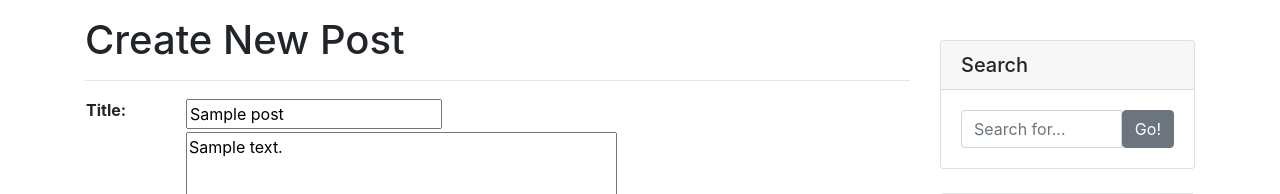
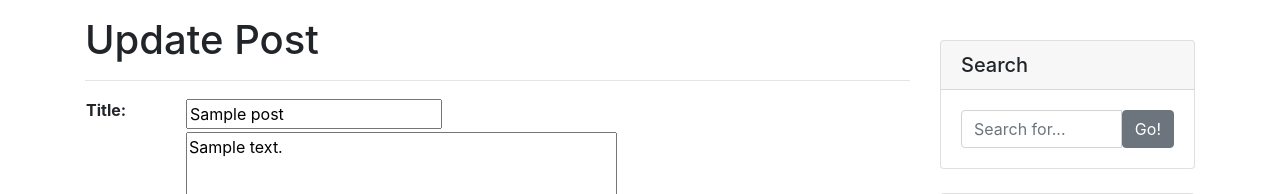
Before and after one commit to hyunmin0317/Do_It_Django, a Django app: page /blog/update_post/1/ in a window 1280 px wide. Shown: the part 56-250 px from the top of the page. Run offline with Django 3.2, Linux system fonts and the light colour scheme; a user stored in the database is signed in; tables that the repository leaves empty hold one stand-in row (values such as "Sample post"); some libraries are stand-ins or nearby versions.

Commit message:
week7: update post

```diff
--- a/blog/templates/blog/post_detail.html
+++ b/blog/templates/blog/post_detail.html
@@ -6,6 +6,12 @@
 
 {% block main_area %}
     <div class="col-lg-8">
+
+        {% if user.is_authenticated and user == post.author%}
+            <a class="btn btn-into btn-sm float-right" href="/blog/update_post/{{ post.pk }}" role="button">
+                <i class="fas fa-pen"></i>&nbsp;&nbsp;Edit Post
+            </a>
+        {% endif %}
 
         <!-- Title -->
         <h1 class="mt-4">{{ post.title }}</h1>
--- /dev/null
+++ b/blog/templates/blog/post_form_update.html
@@ -0,0 +1,17 @@
+{% extends 'blog/base.html' %}
+
+{% block title %}
+    <title>Update post - blog</title>
+{% endblock %}
+
+{% block main_area %}
+    <h1> Update Post</h1>
+    <hr/>
+
+    <form method="post" enctype ="multipart/form-data">{%  csrf_token %}
+        <table>
+            {{ form }}
+        </table>
+        <button type="submit" class="btn btn-primary float-right">Submit</button>
+    </form>
+{% endblock %}
--- a/blog/views.py
+++ b/blog/views.py
@@ -24,6 +24,8 @@ class PostCreate(LoginRequiredMixin, UserPassesTestMixin, CreateView):
 class PostUpdate(LoginRequiredMixin, UpdateView):
     model = Post
     fields = ['title', 'content', 'hook', 'head_image', 'file_upload', 'category']
+
+    template_name = 'blog/post_form_update.html'
 
     def dispatch(self, request, *args, **kwargs):
         if request.user.is_authenticated and request.user == self.get_object().author:
```
